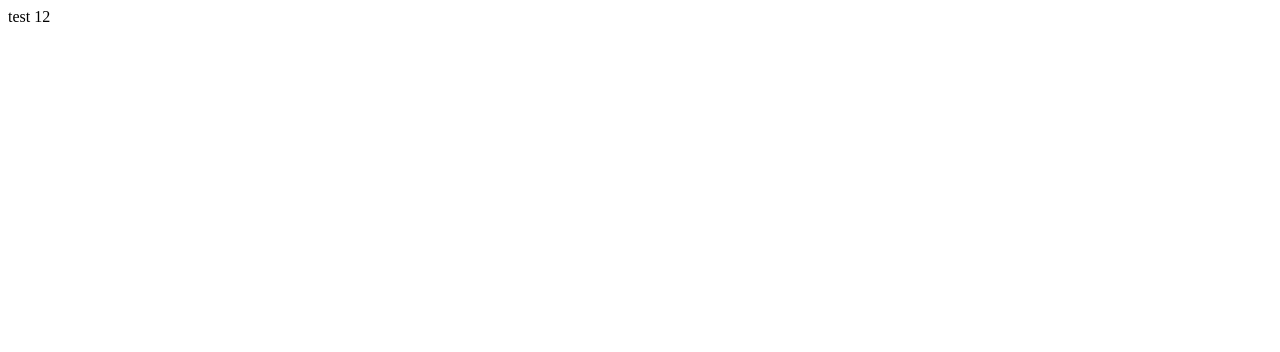
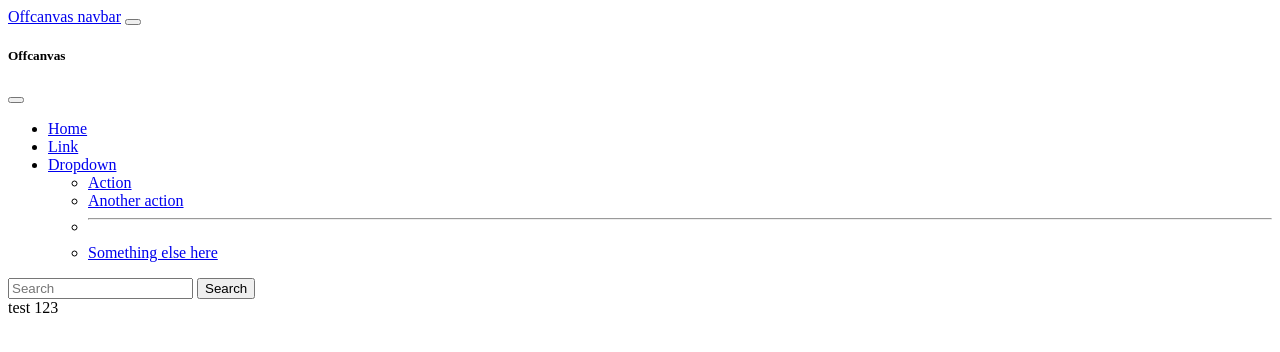
Before and after one commit to OfekDinisman/djangoProj, a Django app: page / in a window 1280 px wide. Before the commit the part shown is almost empty. Shown: the top 352 px of the page. Run offline with Django 5.2, Linux system fonts and the light colour scheme.

Commit message:
Add files via upload

```diff
--- a/myapp/templates/home.html
+++ b/myapp/templates/home.html
@@ -1,4 +1,49 @@
 <!DOCTYPE html>
+
 <html>
-    test 12
+    <body>
+        <nav class="navbar bg-light fixed-top">
+            <div class="container-fluid">
+              <a class="navbar-brand" href="#">Offcanvas navbar</a>
+              <button class="navbar-toggler" type="button" data-bs-toggle="offcanvas" data-bs-target="#offcanvasNavbar" aria-controls="offcanvasNavbar">
+                <span class="navbar-toggler-icon"></span>
+              </button>
+              <div class="offcanvas offcanvas-end" tabindex="-1" id="offcanvasNavbar" aria-labelledby="offcanvasNavbarLabel">
+                <div class="offcanvas-header">
+                  <h5 class="offcanvas-title" id="offcanvasNavbarLabel">Offcanvas</h5>
+                  <button type="button" class="btn-close" data-bs-dismiss="offcanvas" aria-label="Close"></button>
+                </div>
+                <div class="offcanvas-body">
+                  <ul class="navbar-nav justify-content-end flex-grow-1 pe-3">
+                    <li class="nav-item">
+                      <a class="nav-link active" aria-current="page" href="#">Home</a>
+                    </li>
+                    <li class="nav-item">
+                      <a class="nav-link" href="#">Link</a>
+                    </li>
+                    <li class="nav-item dropdown">
+                      <a class="nav-link dropdown-toggle" href="#" role="button" data-bs-toggle="dropdown" aria-expanded="false">
+                        Dropdown
+                      </a>
+                      <ul class="dropdown-menu">
+                        <li><a class="dropdown-item" href="#">Action</a></li>
+                        <li><a class="dropdown-item" href="#">Another action</a></li>
+                        <li>
+                          <hr class="dropdown-divider">
+                        </li>
+                        <li><a class="dropdown-item" href="#">Something else here</a></li>
+                      </ul>
+                    </li>
+                  </ul>
+                  <form class="d-flex mt-3" role="search">
+                    <input class="form-control me-2" type="search" placeholder="Search" aria-label="Search">
+                    <button class="btn btn-outline-success" type="submit">Search</button>
+                  </form>
+                </div>
+              </div>
+            </div>
+          </nav>
+          test 123
+    </body>
+
 </html>
```
